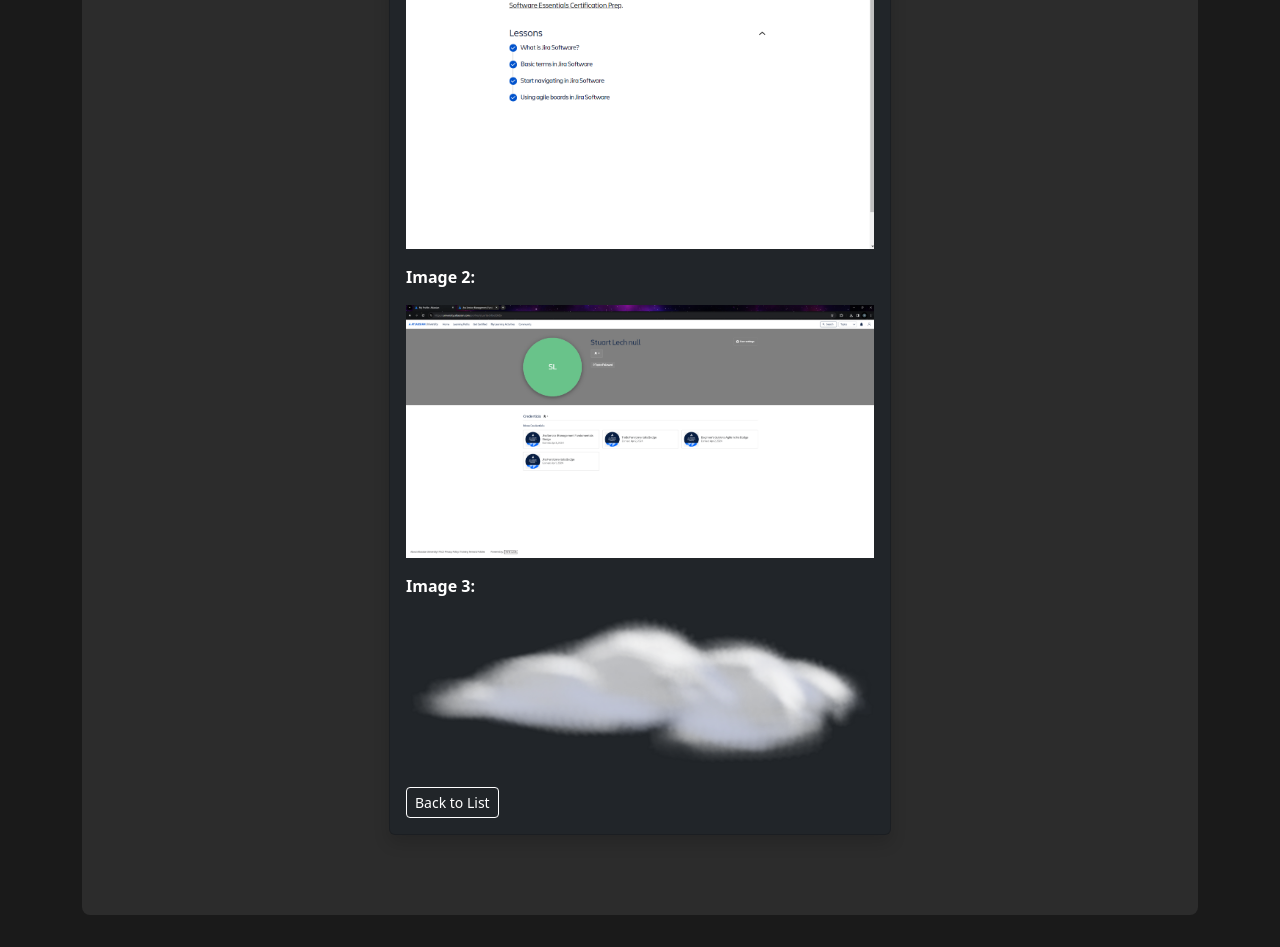
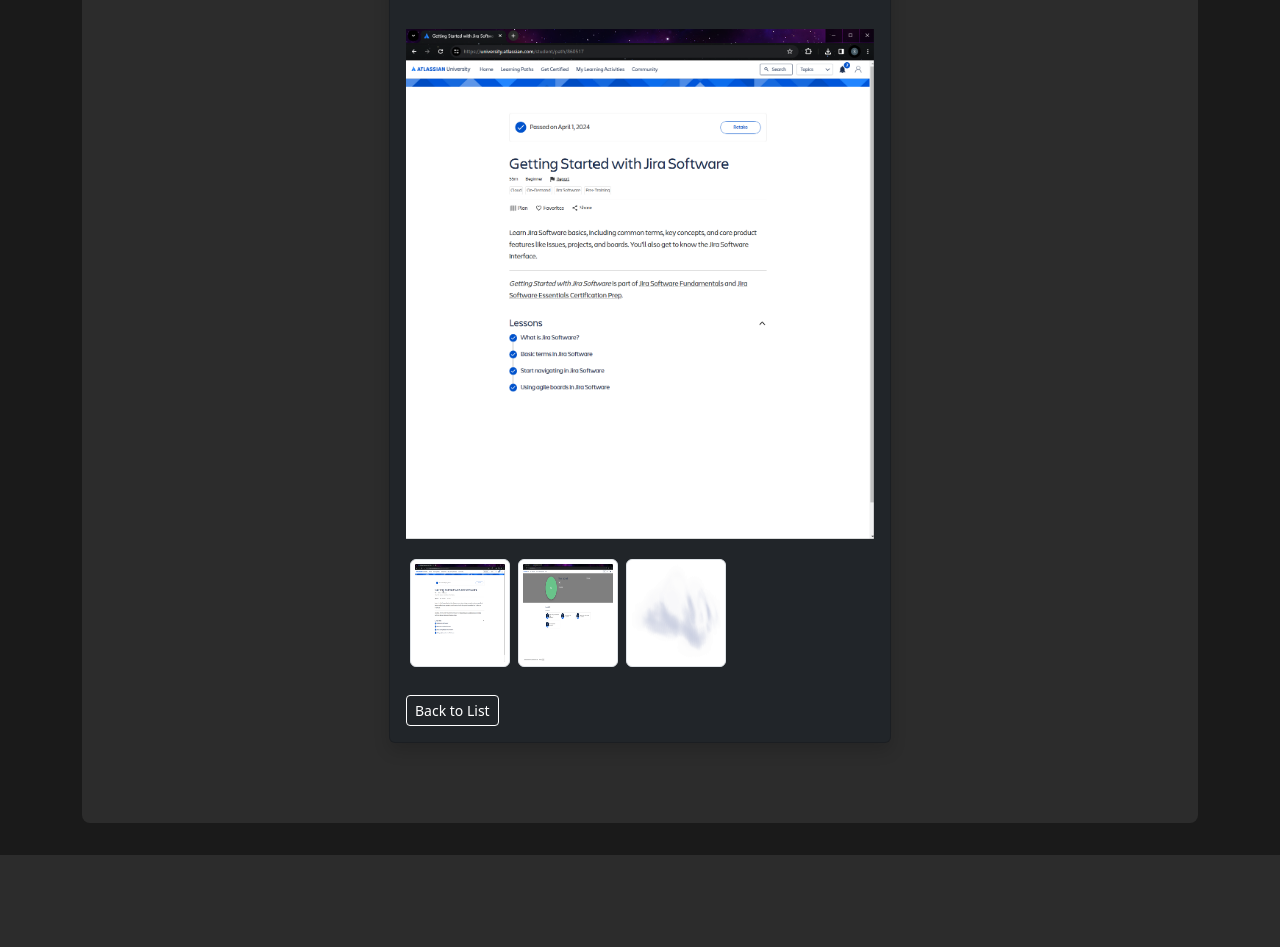
Before and after one commit to StuartLech/Hand-Up-Housing, a Django app: page /listing/1/ in a window 1280 px wide. Shown: the part 1228-2175 px from the top of the page. After the commit the page ends 2083 px from the top, so only its background shows below. Run offline with Django 5.2, Linux system fonts and the light colour scheme; a user stored in the database is signed in; data comes from the database, SQL or seed files in the repository.

Commit message:
Add map embed and image gallery

```diff
--- a/housing_app/templates/housing_app/listing_detail.html
+++ b/housing_app/templates/housing_app/listing_detail.html
@@ -55,18 +55,58 @@
             <p><strong>Misc Notes:</strong> {{ listing.misc_notes }}</p>
           {% endif %}
 
-          <!-- Images -->
-          {% for img in listing.images.all %}
-            <p><strong>Image {{ forloop.counter }}:</strong></p>
-            <img
-              src="{{ img.image.url }}"
-              alt="Property Image {{ forloop.counter }}"
-              class="img-fluid mb-3"
-              style="max-width:100%;"
-            >
-          {% empty %}
+          <!-- Map integration -->
+          {% if listing.street or listing.city or listing.state %}
+            <div class="mb-4">
+              <iframe
+                width="100%"
+                height="300"
+                style="border:0"
+                loading="lazy"
+                allowfullscreen
+                src="https://www.google.com/maps?q={{ listing.street|urlencode }}+{{ listing.city|urlencode }}+{{ listing.state|urlencode }}+{{ listing.zip|urlencode }}&amp;output=embed"
+              ></iframe>
+            </div>
+          {% endif %}
+
+          <!-- Responsive image gallery -->
+          {% if listing.images.all %}
+            <div id="listingCarousel" class="carousel slide mb-3" data-bs-ride="carousel">
+              <div class="carousel-inner">
+                {% for img in listing.images.all %}
+                  <div class="carousel-item {% if forloop.first %}active{% endif %}">
+                    <img
+                      src="{{ img.image.url }}"
+                      class="d-block w-100"
+                      alt="Property Image {{ forloop.counter }}"
+                    >
+                  </div>
+                {% endfor %}
+              </div>
+              <button class="carousel-control-prev" type="button" data-bs-target="#listingCarousel" data-bs-slide="prev">
+                <span class="carousel-control-prev-icon" aria-hidden="true"></span>
+                <span class="visually-hidden">Previous</span>
+              </button>
+              <button class="carousel-control-next" type="button" data-bs-target="#listingCarousel" data-bs-slide="next">
+                <span class="carousel-control-next-icon" aria-hidden="true"></span>
+                <span class="visually-hidden">Next</span>
+              </button>
+            </div>
+
+            <div class="d-flex flex-wrap mb-4">
+              {% for img in listing.images.all %}
+                <img
+                  src="{{ img.image.url }}"
+                  class="img-thumbnail m-1"
+                  style="width: 100px; cursor: pointer;"
+                  data-bs-target="#listingCarousel"
+                  data-bs-slide-to="{{ forloop.counter0 }}"
+                >
+              {% endfor %}
+            </div>
+          {% else %}
             <p>No images.</p>
-          {% endfor %}
+          {% endif %}
 
           <a href="{% url 'housing_app:listing_list' %}" class="btn btn-outline-light btn-sm">
             Back to List
```
Also changed, not shown: housing_app/templates/housing_app/listing_list.html (+8 -0 lines).
